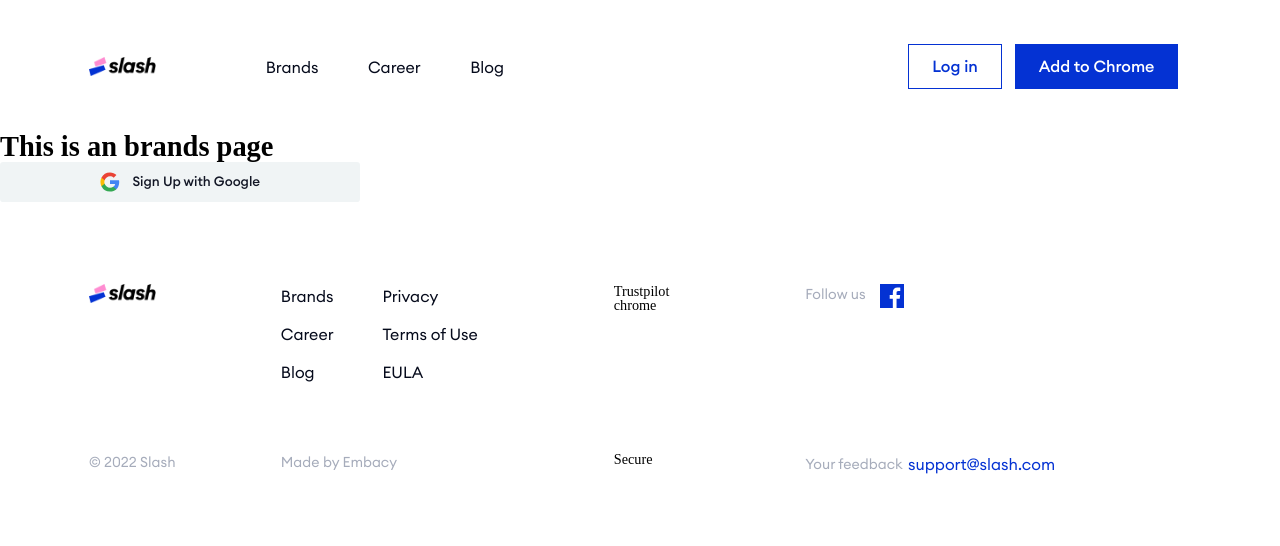
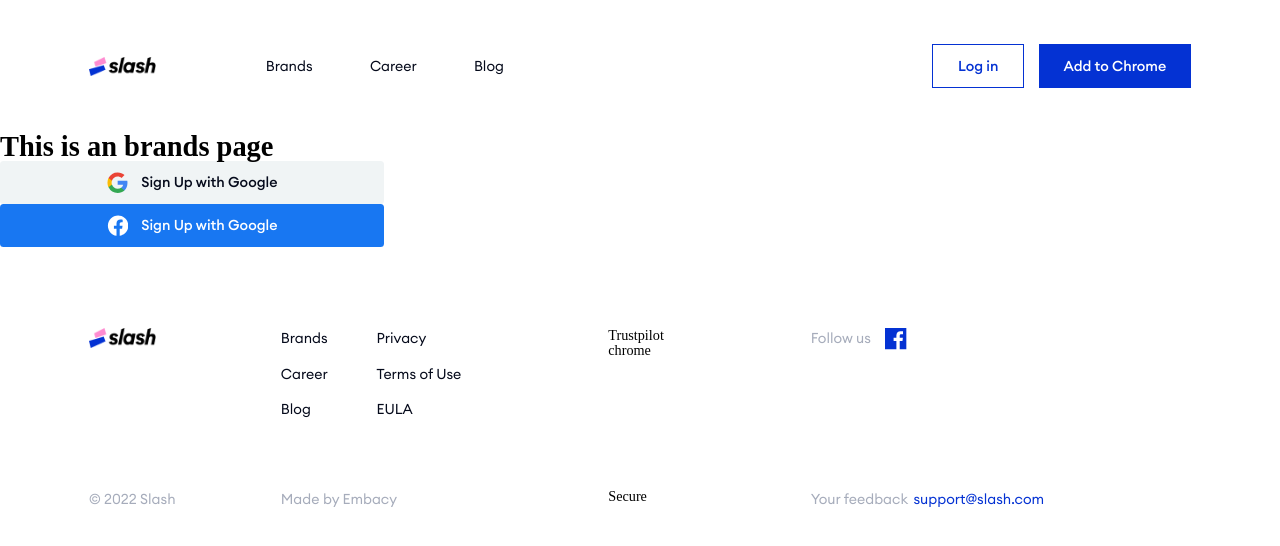
Before and after one commit to EmbacyDev/first-project, a Vue app: page /brands in a window 1280 px wide. Shown: the top 546 px of the page. Built offline with nearby package versions, Linux system fonts and the light colour scheme; what vue3-lottie would draw is missing.

Commit message:
Исправил адаптивность компонентов. Исправления посмотрите в коммите. Добавил правила в Линтер.

```diff
--- a/src/assets/styles/mixins.scss
+++ b/src/assets/styles/mixins.scss
@@ -102,55 +102,50 @@
 
 /*----------------------- Links ------------------------------ */
 @mixin linkArticles {
-  @include subtitle;
   text-decoration-line: none;
+  color: $black-m;
   &:hover {
-    @include subtitle($blue-p);
+    color: $blue-p;
     text-decoration-line: underline;
   }
 }
 
 @mixin linkInside {
-  @include body-r($color: $blue-p);
+  color: $blue-p;
   text-decoration-line: none;
   &:hover {
-    @include body-r($blue-p);
+    color: $blue-p;
     text-decoration-line: underline;
   }
 }
 
 @mixin linkHeader {
-  @include body-r;
+  color: $black-m;
   text-decoration-line: none;
   &:hover {
-    @include body-r($blue-p);
+    color: $blue-p;
     text-decoration-line: none;
   }
 }
 
 @mixin linkDarkBG {
-  @include body-r($green-p);
   text-decoration-line: underline;
   &:hover {
-    @include body-r($green-p);
     text-decoration-line: none;
   }
 }
 
 @mixin linkBlack {
-  @include sub-r;
   text-decoration-line: underline;
   &:hover {
-    @include sub-r;
     text-decoration-line: none;
   }
 }
 
 @mixin linkTabs {
-  @include body-r;
   text-decoration-line: none;
   &:hover {
-    @include body-r ($blue-p);
+    color: $blue-p;
     text-decoration-line: underline;
   }
 }
--- a/src/assets/styles/styles.scss
+++ b/src/assets/styles/styles.scss
@@ -15,7 +15,7 @@ body {
   padding: 0 em($in-100) em($in-140) em($in-100);
   display: flex;
   flex-direction: column;
-  //max-width: 1440px;
+  max-width: em(1440);
   margin: auto;
 }
 
@@ -25,8 +25,8 @@ img {
   object-fit: contain;
 }
 
-svg {
-  display: inline-block
+svg, span {
+  display: inline-block;
 }
 
 .logo-w {
@@ -66,12 +66,11 @@ html ::-webkit-scrollbar-thumb {
 /* buttons */
 .google-btn{
   background: $auto-button;
-  span {
-    @include btn-m($color: $toolips-f, $size: em(16));
-  }
+  color: $toolips-f;
 }
 .facebook-btn{
   background: #1877F2;
+  color: $white-m;
   span {
     @include btn-m($color: $white-m, $size: em(16));
   }
@@ -80,7 +79,7 @@ html ::-webkit-scrollbar-thumb {
 .primary {
   background: $blue-p;
   span {
-    @include btn-m($white-m)
+    color: $white-m;
   }
   &:hover {
     background: $hover-btn;
@@ -98,20 +97,20 @@ html ::-webkit-scrollbar-thumb {
   color: $blue-p;
   border: 1px solid $blue-p;
   span {
-    @include btn-m($blue-p)
+    color: $blue-p;
   }
   &:hover {
     border: 1px solid $hover-btn;
     color: $hover-btn;
     span {
-      @include btn-m($hover-btn)
+      color: $hover-btn;
     }
   }
   &:active {
     border: 1px solid $active-btn;
     color: $active-btn;
     span {
-      @include btn-m($active-btn)
+      color: $active-btn;
     }
   }
 }
@@ -119,7 +118,7 @@ html ::-webkit-scrollbar-thumb {
 .yellow {
   background: $yellow-p;
   span {
-    @include btn-m($blue-p)
+    color: $blue-p;
   }
   &:hover {
     background: $yellow-s;
@@ -133,9 +132,6 @@ html ::-webkit-scrollbar-thumb {
 
 .white {
   background: $white-m;
-  span {
-    @include btn-m()
-  }
   &:hover {
     background: $hover-btn;
   }
--- a/src/components/AutoButton.vue
+++ b/src/components/AutoButton.vue
@@ -70,6 +70,8 @@ export default {
   cursor: pointer;
   border: 0;
   border-radius: em(4);
+  @include btn-m($size: em(16));
+  white-space: nowrap;
   .svg-logo-w {
     margin-right: em(15);
     width: em(24);
--- a/src/components/IconBase.vue
+++ b/src/components/IconBase.vue
@@ -1,17 +1,20 @@
 <template>
+  <div :style="{ width: [wrapWidth], height: [wrapHeight] }"
+       class="svg-w">
     <svg xmlns="http://www.w3.org/2000/svg"
-       :width="width"
-       :height="height"
+         width="100%"
+         height="100%"
          :viewBox="viewBox"
          :aria-labelledby="iconName"
          fill="none">
       <title :id="iconName"
-           lang="en">{{iconName}} icon
+             lang="en">{{ iconName }} icon
       </title>
       <g :fill="iconColor">
         <slot/>
       </g>
     </svg>
+  </div>
 </template>
 
 <script>
@@ -22,11 +25,11 @@ export default {
       type: String,
       default: 'box'
     },
-    width: {
+    iconWidth: {
       type: [Number, String],
       default: 18
     },
-    height: {
+    iconHeight: {
       type: [Number, String],
       default: 18
     },
@@ -37,12 +40,23 @@ export default {
   },
   computed: {
     viewBox() {
-      return `0 0 ${this.width} ${this.height}`;
+      return `0 0 ${this.iconWidth} ${this.iconHeight}`;
+    },
+    wrapWidth() {
+      return `${this.iconWidth / 16}em`;
+    },
+    wrapHeight() {
+      return `${this.iconHeight / 16}em`;
     }
   }
 };
 </script>
 
 <style scoped lang="scss">
-
+.svg-w {
+  display: flex;
+  justify-content: center;
+  align-items: center;
+  align-content: center;
+}
 </style>
--- a/src/components/MainButton.vue
+++ b/src/components/MainButton.vue
@@ -81,12 +81,8 @@ export default {
     justify-content: center;
     align-content: center;
     padding: em(14) em(28) em(14) em(28);
-
-    span {
-      @include btn-m();
-      white-space: nowrap;
-    }
-
+    @include btn-m($size: em(16));
+    white-space: nowrap;
     svg {
       margin-left: em(8);
     }
@@ -101,12 +97,8 @@ export default {
     justify-content: center;
     align-content: center;
     padding: px(14) px(28) px(14) px(28);
-
-    span {
-      @include btn-m();
-      white-space: nowrap;
-    }
-
+    @include btn-m($size: px(16));
+    white-space: nowrap;
     svg {
       margin-left: px(8);
     }
--- a/src/components/MainFooter.vue
+++ b/src/components/MainFooter.vue
@@ -36,8 +36,8 @@
       <div class="social-block">
         <p>Follow us</p>
         <div class="social-link-w">
-          <icon-base :width="24"
-                     :height="24">
+          <icon-base :iconWidth="24"
+                     :iconHeight="24">
             <path d="M24 0 0 0C0 .375 0 .429 0 .96L0 24C.75 24 .429 24 .96 24L23.04 24C23.571 24 23.625 24 24 24L24 .531C24 0 24 .375 24 0ZM20.268 7.005 18.351 7.005C16.848 7.005 16.557 7.719 16.557 8.769L16.557 11.082 20.145 11.082 19.677 14.703 16.557 14.703V24H12.816L12.816 14.706H9.687V11.082H12.816V8.412C12.816 5.313 14.709 3.624 17.475 3.624 18.801 3.624 19.938 3.723 20.271 3.768V7.005H20.268Z"
                   fill="#0432D3"/>
           </icon-base>
@@ -101,6 +101,7 @@ export default {
 
       a {
         @include linkHeader;
+        @include body-r($size: em(16))
       }
     }
 
@@ -113,6 +114,7 @@ export default {
 
       a {
         @include linkHeader;
+        @include body-r($size: em(16))
       }
     }
 
@@ -135,6 +137,7 @@ export default {
       }
 
       a {
+        @include body-r($size: em(16));
         @include linkInside;
       }
     }
--- a/src/components/NavBar.vue
+++ b/src/components/NavBar.vue
@@ -72,12 +72,13 @@ export default {
         justify-content: space-between;
         a {
           @include linkHeader;
+          @include body-r($size: em(16))
         }
       }
     }
     .btn-w {
       display: flex;
-      button {
+      .solid {
         margin-right: em($in-16);
       }
     }
@@ -121,6 +122,7 @@ export default {
         align-items: flex-start;
         background: white;
         a {
+          @include body-r($size: px(16));
           @include linkHeader;
         }
       }
--- a/src/views/BrandsView.vue
+++ b/src/views/BrandsView.vue
@@ -4,6 +4,8 @@
   </div>
   <auto-button :iconsType="1"
                class="google-btn"/>
+  <auto-button :iconsType="2"
+               class="facebook-btn"/>
 </template>
 <script>
 
--- a/src/views/HomeView.vue
+++ b/src/views/HomeView.vue
@@ -140,8 +140,8 @@
           <h2>Top deals right now</h2>
           <div class="btn-slider-w">
             <div class="swiper-next">
-              <icon-base :width="30"
-                         :height="20">
+              <icon-base :iconWidth="30"
+                         :iconHeight="20">
                 <path fill-rule="evenodd"
                       d="M8.50065.79211 9.9149 2.2063 4.1213
                       8.00018h25.5859v2.00002H4.12138l5.7935
@@ -150,8 +150,8 @@
               </icon-base>
             </div>
             <div class="swiper-prev">
-              <icon-base :width="30"
-                         :height="20">
+              <icon-base :iconWidth="30"
+                         :iconHeight="20">
                 <path fill-rule="evenodd"
                       d="m21.4993 17.2079-1.4142-1.4142
                        5.7936-5.79388H.29283v-2H25.8786l-5.7935-5.7935L21.4993.7921l8.2077 8.2077-8.2077 8.2081Z"
@@ -788,7 +788,7 @@ export default {
         right: 0;
 
         img {
-          height: em(416);
+          height: em(430);
         }
       }
     }
```
Also changed, not shown: .eslintrc.js. Lines whose indentation alone changed are shown as unchanged.
